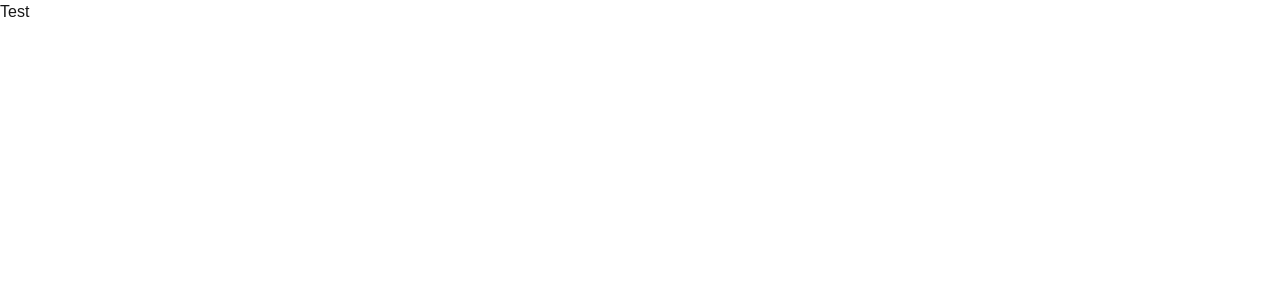
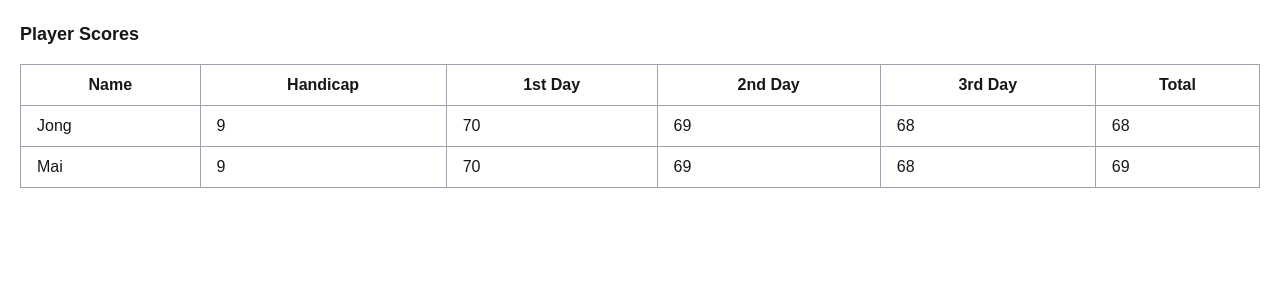
Before and after one commit to jongperono/southpacific-monthly-medal, a Next.js app: page / in a window 1280 px wide. Shown: the top 300 px of the page. Built offline with nearby package versions, Linux system fonts and the light colour scheme.

Commit message:
update display template

```diff
--- /dev/null
+++ b/app/components/ExcelReader.js
@@ -0,0 +1,68 @@
+'use client';
+
+import { useEffect, useState } from 'react';
+import * as XLSX from 'xlsx';
+
+export default function SimpleExcelReader() {
+  const [data, setData] = useState([]);
+  const [datax, setDatax] = useState([])
+
+  useEffect = () => {
+    filePath = 'sample-excel-data.xlsx'
+  const readerExcel = new FileReader()
+
+  }
+
+  const handleFileUpload = (e) => {
+    const file = e.target.files[0];
+    console.log(file)
+    const reader = new FileReader();
+
+    reader.onload = (event) => {
+      const binaryData = event.target.result;
+      const workbook = XLSX.read(binaryData, { type: 'binary' });
+      const sheetName = workbook.SheetNames[0]; // Get the first sheet
+      const worksheet = workbook.Sheets[sheetName];
+      const jsonData = XLSX.utils.sheet_to_json(worksheet); // Convert sheet to JSON
+      setData(jsonData);
+    };
+
+    reader.readAsBinaryString(file); // Read file as binary string
+  };
+
+  return (
+    <div className="p-6">
+      <h1 className="text-2xl font-bold mb-4">Simple Excel Reader</h1>
+      <input
+        type="file"
+        accept=".xlsx, .xls"
+        onChange={handleFileUpload}
+        className="mb-4"
+      />
+      {data.length > 0 && (
+        <table className="table-auto border-collapse border border-gray-300 w-full">
+          <thead>
+            <tr>
+              {Object.keys(data[0]).map((key) => (
+                <th key={key} className="border border-gray-300 px-4 py-2 bg-gray-200">
+                  {key}
+                </th>
+              ))}
+            </tr>
+          </thead>
+          <tbody>
+            {data.map((row, rowIndex) => (
+              <tr key={rowIndex}>
+                {Object.values(row).map((value, colIndex) => (
+                  <td key={colIndex} className="border border-gray-300 px-4 py-2">
+                    {value}
+                  </td>
+                ))}
+              </tr>
+            ))}
+          </tbody>
+        </table>
+      )}
+    </div>
+  );
+}
--- a/app/page.js
+++ b/app/page.js
@@ -1,9 +1,38 @@
 import Image from "next/image";
+import ExcelReader from "./components/ExcelReader";
 
 export default function Home() {
+  const data = [
+    {'name':'Jong','handicap':9,'1stDay':70,'2ndDay':69,'3rdDay':68,'total':68},
+    {'name':'Mai','handicap':9,'1stDay':70,'2ndDay':69,'3rdDay':68,'total':69}
+  ]
   return (
-    <div>
-      Test
+    <div className="p-5">
+      <h2 className="text-lg font-bold mb-4">Player Scores</h2>
+      <table className="table-auto border-collapse border border-gray-400 w-full">
+        <thead>
+          <tr className="">
+            <th className="border border-gray-400 px-4 py-2">Name</th>
+            <th className="border border-gray-400 px-4 py-2">Handicap</th>
+            <th className="border border-gray-400 px-4 py-2">1st Day</th>
+            <th className="border border-gray-400 px-4 py-2">2nd Day</th>
+            <th className="border border-gray-400 px-4 py-2">3rd Day</th>
+            <th className="border border-gray-400 px-4 py-2">Total</th>
+          </tr>
+        </thead>
+        <tbody>
+          {data.map((player, index) => (
+            <tr key={index} className="hover:bg-gray-100">
+              <td className="border border-gray-400 px-4 py-2">{player.name}</td>
+              <td className="border border-gray-400 px-4 py-2">{player.handicap}</td>
+              <td className="border border-gray-400 px-4 py-2">{player['1stDay']}</td>
+              <td className="border border-gray-400 px-4 py-2">{player['2ndDay']}</td>
+              <td className="border border-gray-400 px-4 py-2">{player['3rdDay']}</td>
+              <td className="border border-gray-400 px-4 py-2">{player['total']}</td>
+            </tr>
+          ))}
+        </tbody>
+      </table>
     </div>
   );
 }
```
Also changed, not shown: package.json (+5 -4 lines), 1 other file (tests, documents, lock files or other folders).
